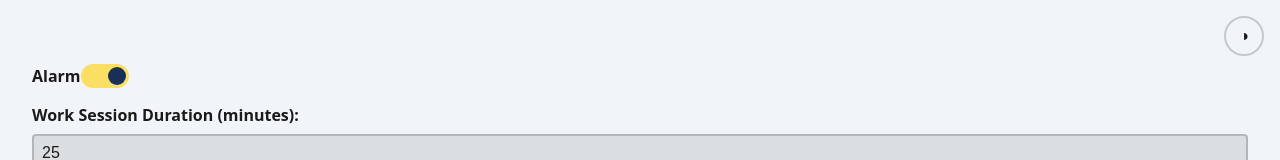
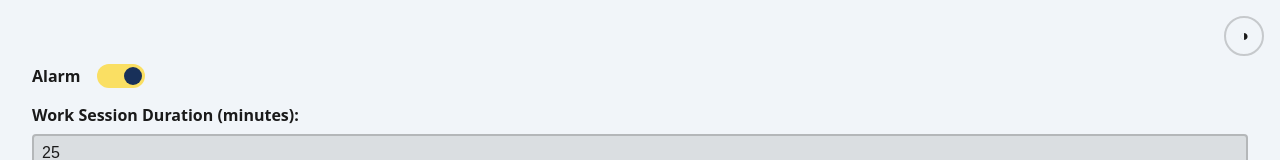
Before and after one commit to ethan-mfb/pomo, a React (Vite) app: page / in a window 1280 px wide. Shown: the top 160 px of the page. Built offline with nearby package versions, Linux system fonts and the light colour scheme.

Commit message:
add className and styles for alarm toggle in App component

```diff
--- a/src/App.tsx
+++ b/src/App.tsx
@@ -72,6 +72,7 @@ export function App() {
           <Toggle
             id="alarm-toggle"
             label="Alarm"
+            className="alarm-toggle"
             checked={alarmEnabled}
             onChange={setAlarmEnabled}
           />
--- a/src/style.scss
+++ b/src/style.scss
@@ -38,7 +38,11 @@ body {
   h1 {
     margin-top: 0;
   }
-
+  .alarm-toggle {
+    .toggle-switch {
+      margin-left: 1em;
+    }
+  }
   .timer-display {
     .timer-display-countdown {
       font-size: 2em;
```
